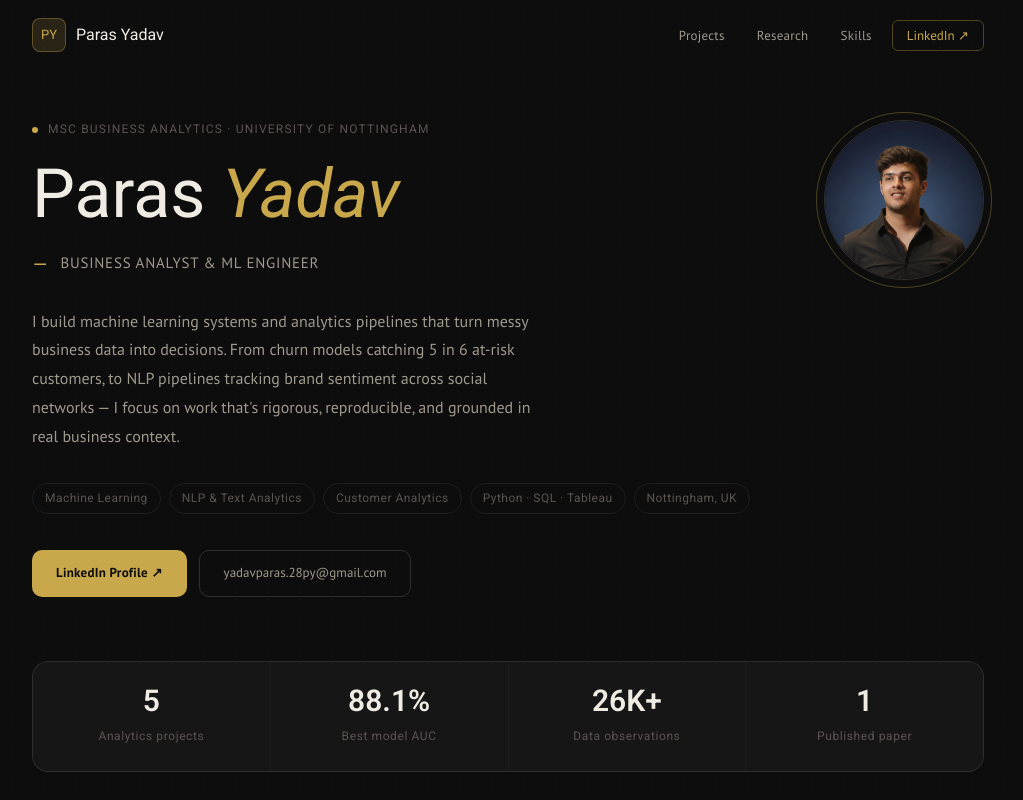
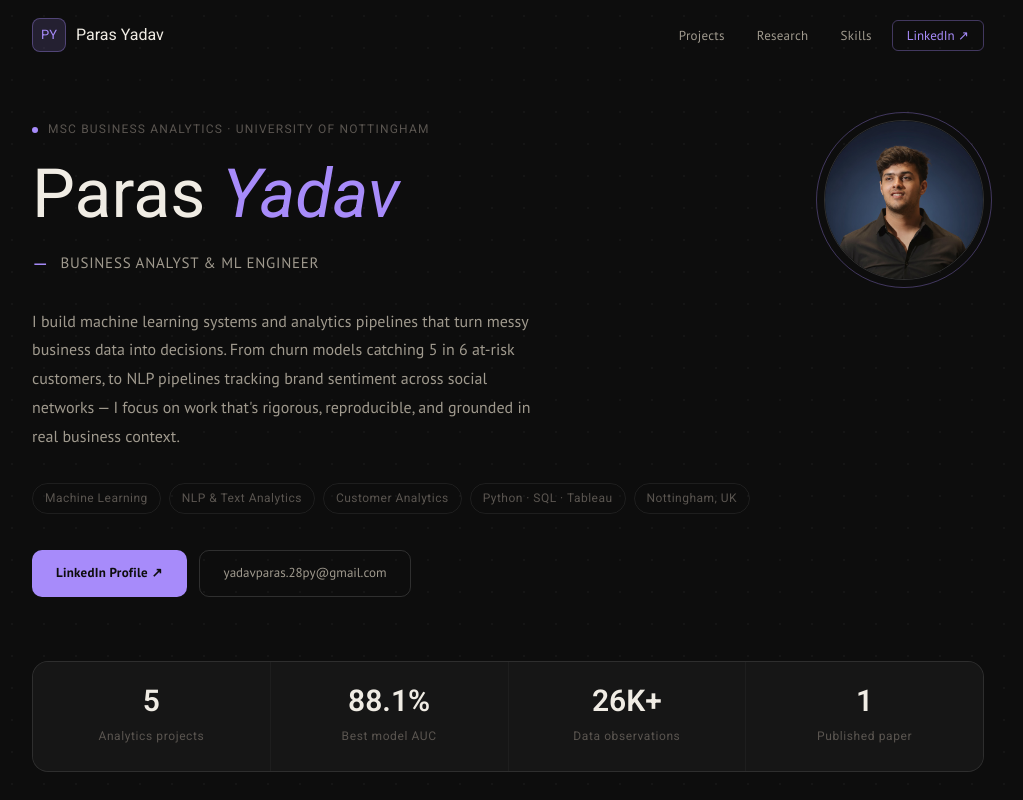
Before and after one commit to parasonicc/portFolio, a React (Create React App) app: page / in a window 1280 px wide. Shown: the top 800 px of the page, without its empty margins (132-1155 px from the left). Built offline with nearby package versions, Linux system fonts and the light colour scheme.

Commit message:
FontUpdate3.1

```diff
--- a/src/styles/globals.css
+++ b/src/styles/globals.css
@@ -7,9 +7,9 @@
   --bg-subtle: #242424;
 
   /* Accent — warm amber/gold */
-  --accent: #c9a84c;
-  --accent-dim: rgba(201, 168, 76, 0.15);
-  --accent-border: rgba(201, 168, 76, 0.35);
+  --accent: #a78bfa;
+  --accent-dim: rgba(167, 139, 250, 0.15);
+  --accent-border: rgba(167, 139, 250, 0.35);
 
   /* Text */
   --text-primary: #f0ece4;
```
